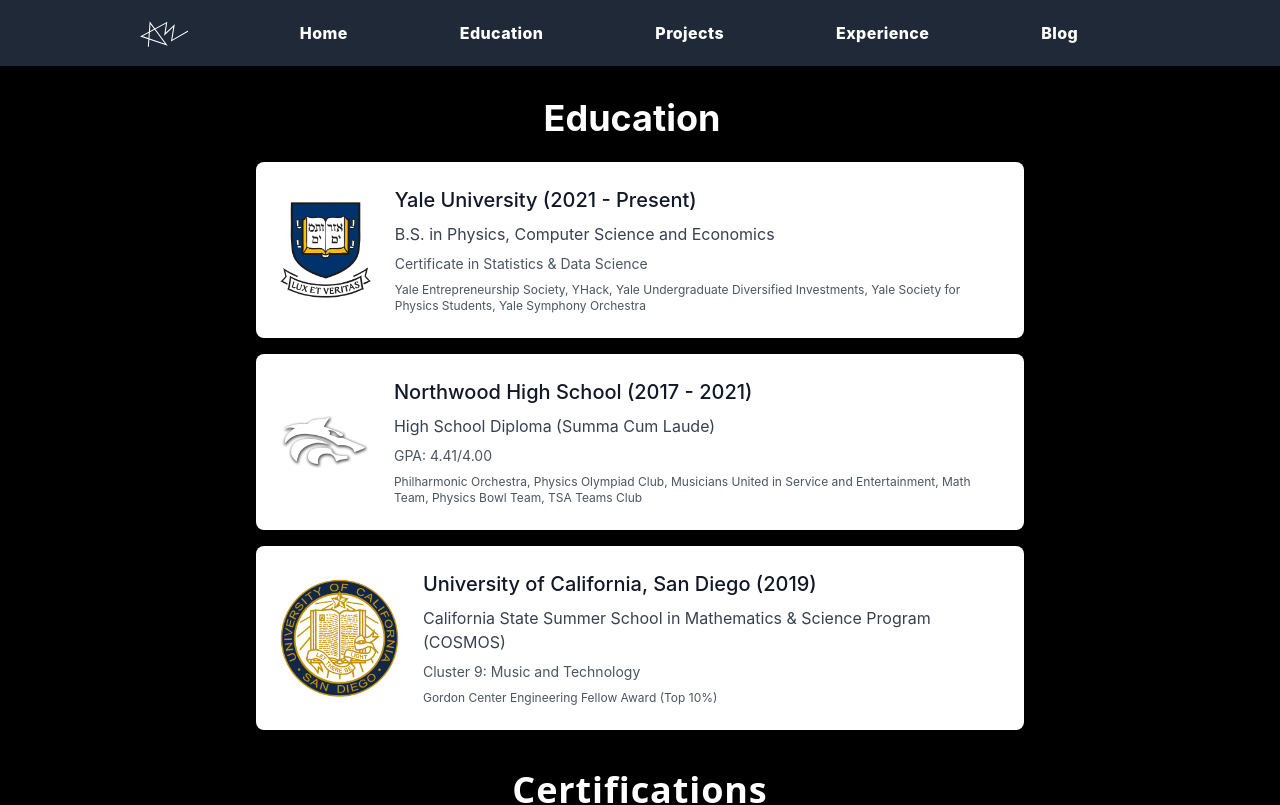
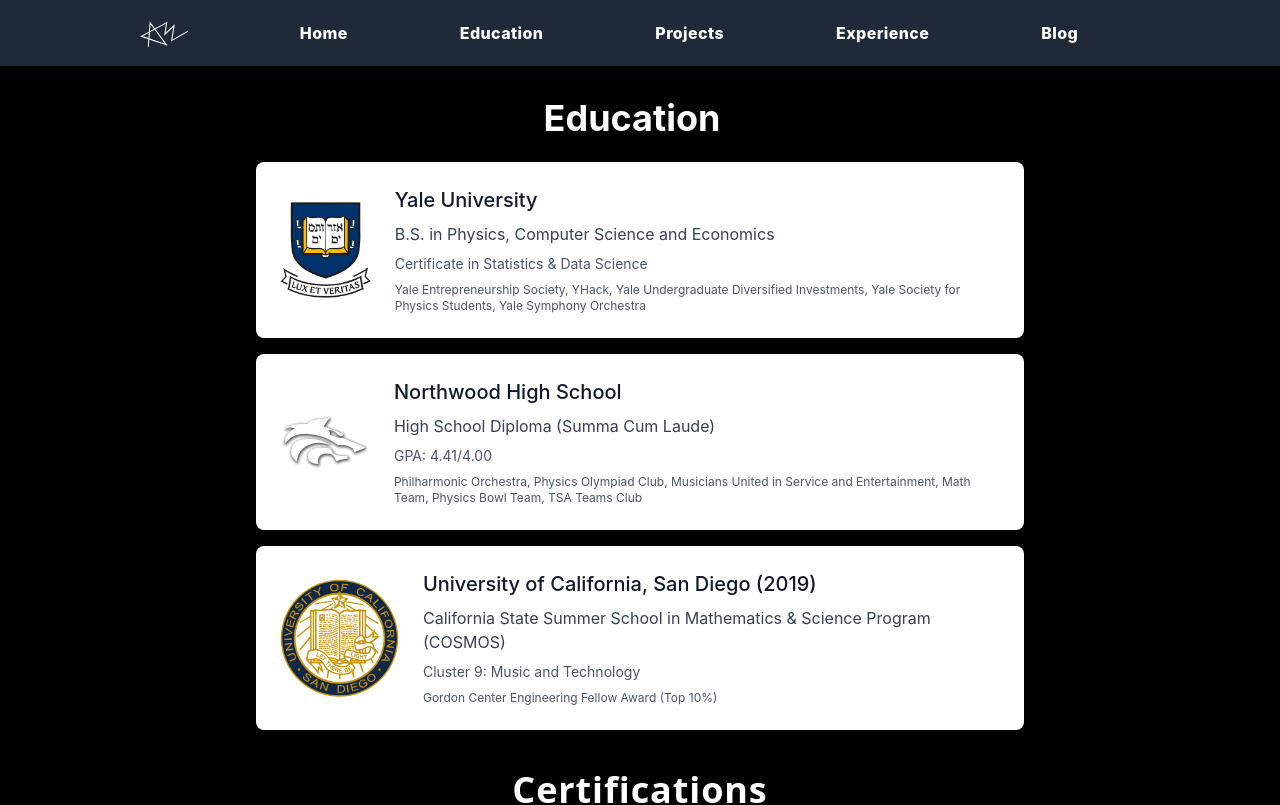
Before and after one commit to austinpower1258/landing, a Next.js app: page /education in a window 1280 px wide. Shown: the top 805 px of the page. Built offline with nearby package versions, Linux system fonts and the light colour scheme.

Commit message:
update education

```diff
--- a/pages/education.js
+++ b/pages/education.js
@@ -19,7 +19,7 @@
                 <div className="flex md:flex-row md:max-w-3xl rounded-lg bg-white shadow-2xl hover:bg-green-100 hover:shadow-green-500/50 px-6">
                     <Image src={yale} className="w-full object-scale-down rounded-t-lg md:rounded-none md:rounded-l-lg" height={128} width={128} alt="Yale" />
                     <div className="p-6 flex flex-col justify-start">
-                        <h5 className="text-gray-900 text-xl font-medium mb-2">Yale University (2021 - Present)</h5>
+                        <h5 className="text-gray-900 text-xl font-medium mb-2">Yale University</h5>
                         <p className="text-gray-700 text-base mb-2">
                             B.S. in Physics, Computer Science and Economics
                         </p>
@@ -33,7 +33,7 @@
                 <div className="flex md:flex-row md:max-w-3xl rounded-lg bg-white shadow-2xl hover:bg-purple-100 hover:shadow-indigo-500/50 px-6">
                     <Image src={nhs} className="w-full object-scale-down rounded-t-lg md:rounded-none md:rounded-l-lg" height={128} width={128} alt="Yale" />
                     <div className="p-6 flex flex-col justify-start">
-                        <h5 className="text-gray-900 text-xl font-medium mb-2">Northwood High School (2017 - 2021)</h5>
+                        <h5 className="text-gray-900 text-xl font-medium mb-2">Northwood High School</h5>
                         <p className="text-gray-700 text-base mb-2">
                             High School Diploma (Summa Cum Laude)
                         </p>
```
